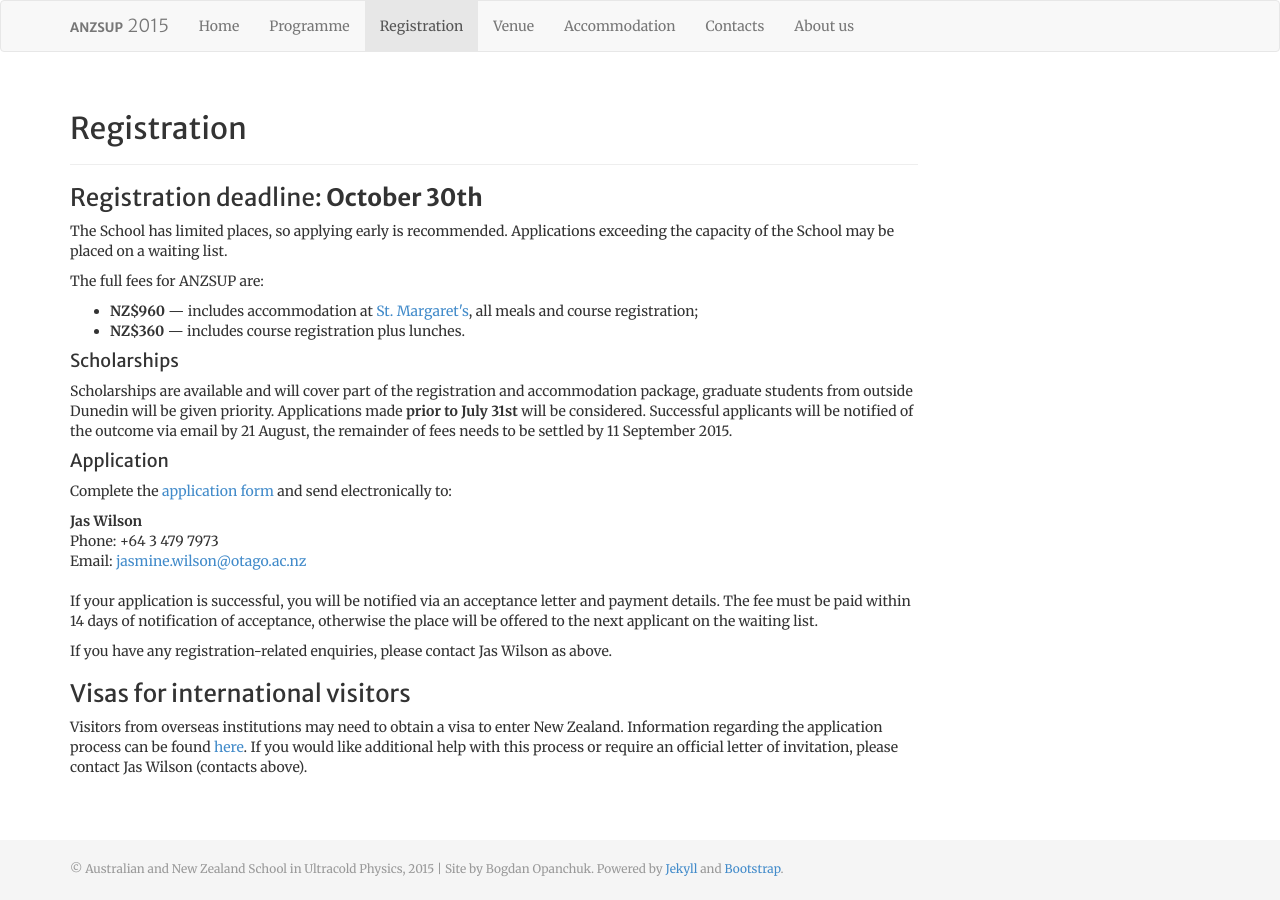
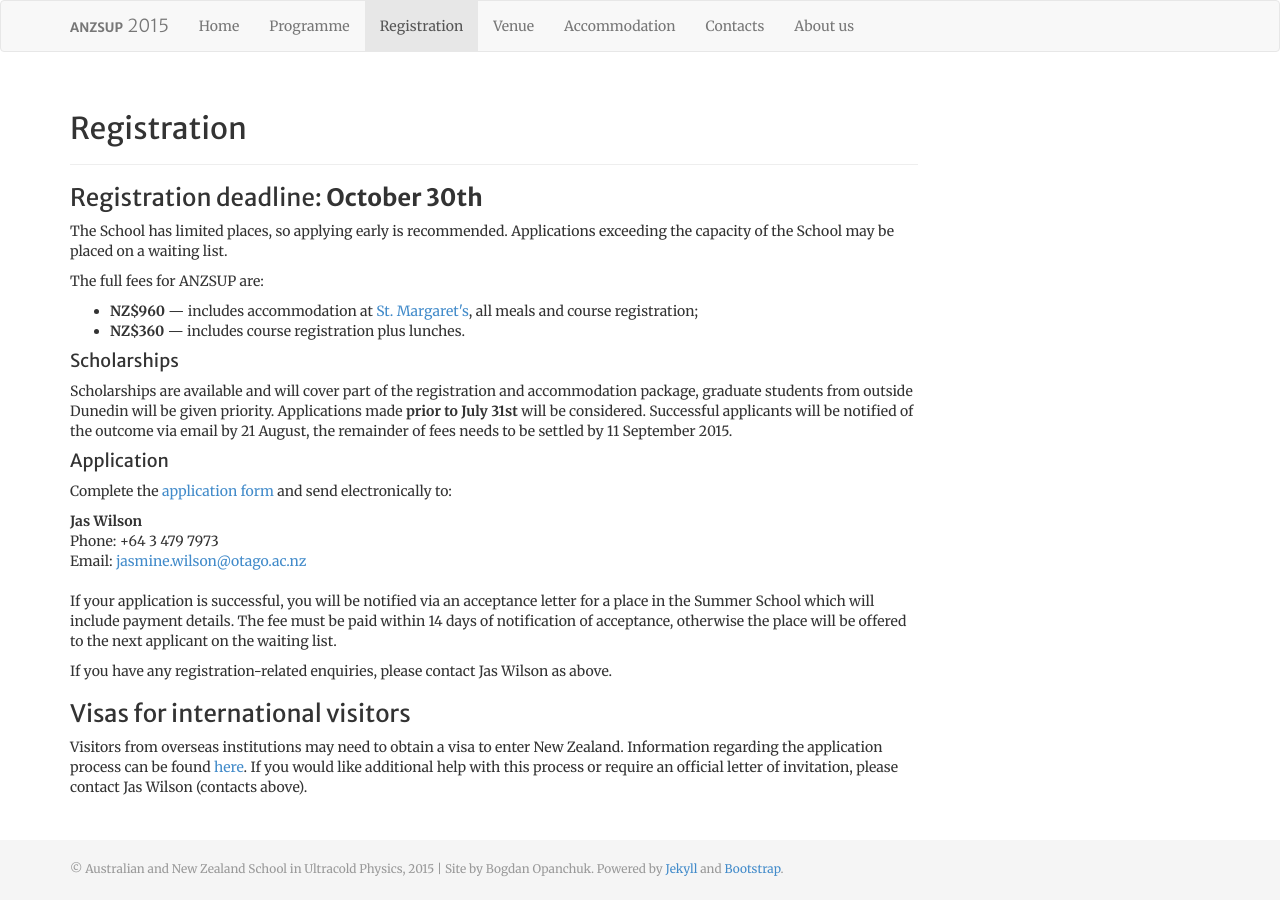
Before and after one commit to anzsup/anzsup.github.io, a Jekyll site: the page built from registration.html, in a window 1280 px wide. Built offline with Jekyll 4.4.1, drawn with Linux system fonts in a browser that asks for light colours.

Commit message:
registration: fixed wording

```diff
--- a/registration.html
+++ b/registration.html
@@ -40,7 +40,7 @@ Phone: +64 3 479 7973<br>
 Email: <a href="mailto:jasmine.wilson@otago.ac.nz">jasmine.wilson@otago.ac.nz</a>
 </address>
 
-<p>If your application is successful, you will be notified via an acceptance letter and payment details.  The fee must be paid within 14 days of notification of acceptance, otherwise the place will be offered to the next applicant on the waiting list.</p>
+<p>If your application is successful, you will be notified via an acceptance letter for a place in the Summer School which will include payment details.  The fee must be paid within 14 days of notification of acceptance, otherwise the place will be offered to the next applicant on the waiting list.</p>
 
 <p>If you have any registration-related enquiries, please contact Jas Wilson as above.</p>
 
```
